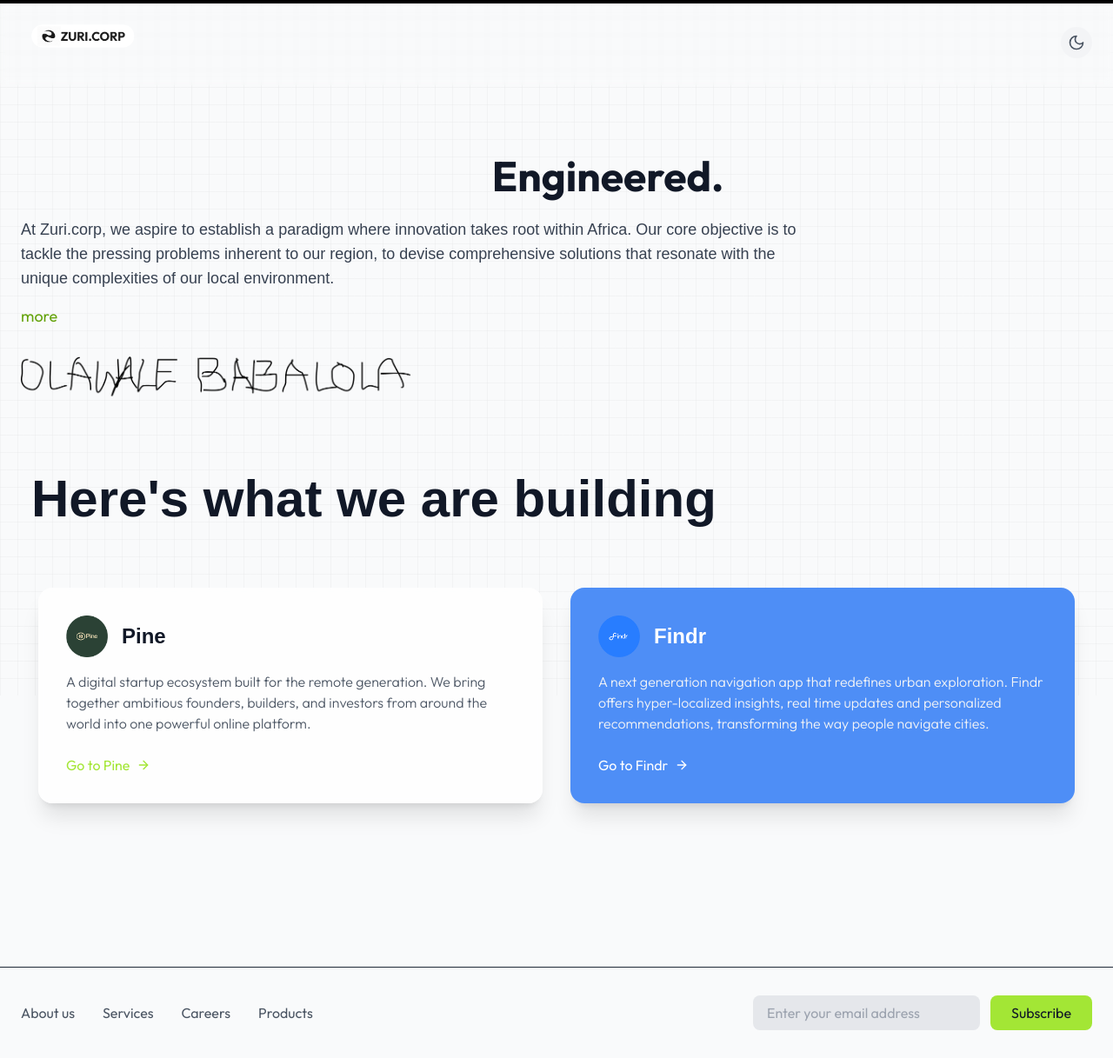
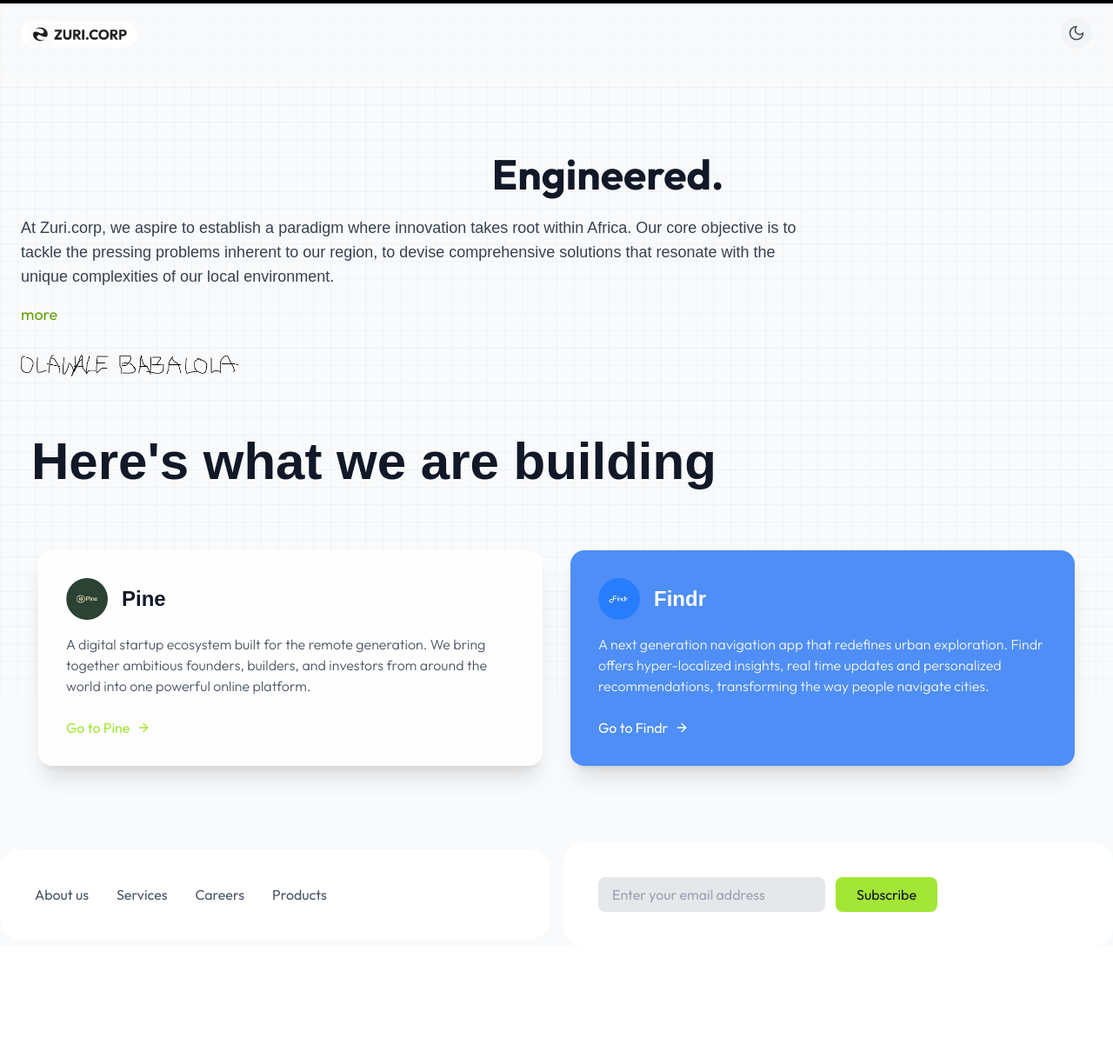
Before and after one commit to Oladotunlaniyan/zuri-landing, a React (Vite) app: page / in a window 1280 px wide. Shown: the whole page at 87% size. After the commit the page ends 1089 px from the top, so only its background shows below. Built offline with nearby package versions, Linux system fonts and the light colour scheme.

Commit message:
Still working on the footer

```diff
--- a/src/App.tsx
+++ b/src/App.tsx
@@ -68,13 +68,18 @@
       <div className={`fixed inset-0 bg-grid-pattern opacity-40 transition-opacity duration-500 ${isDarkMode ? 'opacity-70' : 'opacity-50'}`}></div>
 
       {/* Navigation */}
-      <nav className="relative z-10 px-4 sm:px-6 py-4 flex justify-between items-center backdrop-blur-sm">
+      <nav className="relative z-10 px-4 sm:px-6 py-6 flex justify-between items-center backdrop-blur-sm">
       <div className="flex items-center">
-          <img src={logo} alt="Zuri logo" className="w-44 sm:w-52 p-2 sm:p-3 transition-transform duration-300 hover:scale-105" />
+        <img
+          src={logo}
+          alt="Zuri logo"
+          className="w-52  transition-transform duration-300 hover:scale-105"
+        />
       </div>
+
       <button
         onClick={() => setIsDarkMode(!isDarkMode)}
-          className={`p-2 rounded-full transition-all duration-300 transform hover:scale-110 ${
+        className={`p-2 mt-[-20px] rounded-full transition-all duration-300 transform hover:scale-110 ${
           isDarkMode ? 'bg-gray-800 text-yellow-400 hover:bg-gray-700' : 'bg-gray-100 text-gray-600 hover:bg-gray-200'
         }`}
         aria-label={isDarkMode ? "Switch to light mode" : "Switch to dark mode"}
@@ -118,17 +123,17 @@
             <img
               src={isDarkMode ? sign : sign2}
               alt="Signature"
-              className={`w-full sm:w-2/3 md:w-1/2 py-2 transition-all duration-300`}
+              className={`w-[200px] sm:w-[250px] py-2 transition-all duration-300`}
             />
           </div>
         </div>
 
         {/* Products Section */}
-        <div id="products-section" className="py-7 sm:py-10">
+        <div id="products-section" className="py-2 sm:py-5">
           <div className={`building-section text-left px-3 py-6 sm:py-10 transition-all duration-1000 transform ${
             isVisible.products ? 'translate-y-0 opacity-100' : 'translate-y-10 opacity-0'
           }`}>
-            <h2 className={`hero-text text-2xl sm:text-3xl md:text-4xl lg:text-6xl font-bold mb-3 ${isDarkMode ? 'text-white' : 'text-gray-900'}`}>
+            <h2 className={`text-left hero-text text-2xl sm:text-3xl md:text-4xl lg:text-6xl font-bold mb-3 ${isDarkMode ? 'text-white' : 'text-gray-900'}`}>
               Here's what we are building
             </h2>
           </div>
@@ -176,16 +181,18 @@
       </main>
 
       {/* Footer */}
-      <footer className="relative z-10 mt-20 border-t border-gray-800">
-        <div className="container mx-auto px-4 sm:px-6 py-8">
-          <div className="flex flex-col md:flex-row justify-between items-center space-y-6 md:space-y-0">
-            <div className="flex flex-wrap justify-center md:justify-start gap-4 sm:gap-6 md:gap-8">
+      {/* <footer className="relative z-10 border-t border-gray-800"> */}
+        <div className="container mx-auto">
+
+          <div className="grid grid-cols-2 gap-4 md:flex-row justify-evenly items-center space-y-6 md:space-y-0">
+            <div className="flex flex-wrap justify-center md:justify-start gap-4 sm:gap-6 md:gap-8 sm:p-10 sm:bg-white sm:rounded-3xl">
               <a href="#" className={`${isDarkMode ? 'text-gray-400 hover:text-white' : 'text-gray-600 hover:text-gray-900'} transition-colors duration-300`}>About us</a>
               <a href="#" className={`${isDarkMode ? 'text-gray-400 hover:text-white' : 'text-gray-600 hover:text-gray-900'} transition-colors duration-300`}>Services</a>
               <a href="#" className={`${isDarkMode ? 'text-gray-400 hover:text-white' : 'text-gray-600 hover:text-gray-900'} transition-colors duration-300`}>Careers</a>
               <a href="#" className={`${isDarkMode ? 'text-gray-400 hover:text-white' : 'text-gray-600 hover:text-gray-900'} transition-colors duration-300`}>Products</a>
             </div>
-            <div className="flex flex-col sm:flex-row items-center gap-3 w-full sm:w-auto">
+
+            <div className="flex flex-wrap sm:flex-row items-center gap-3 w-full sm:w-auto sm:bg-white sm:p-10 sm:rounded-3xl">
               <input
                 type="email"
                 placeholder="Enter your email address"
@@ -199,7 +206,7 @@
             </div>
           </div>
         </div>
-      </footer>
+      {/* </footer> */}
     </div>
   );
 }
```
Also changed, not shown: src/assets/zuri1.png (added). Lines whose indentation alone changed are shown as unchanged.
